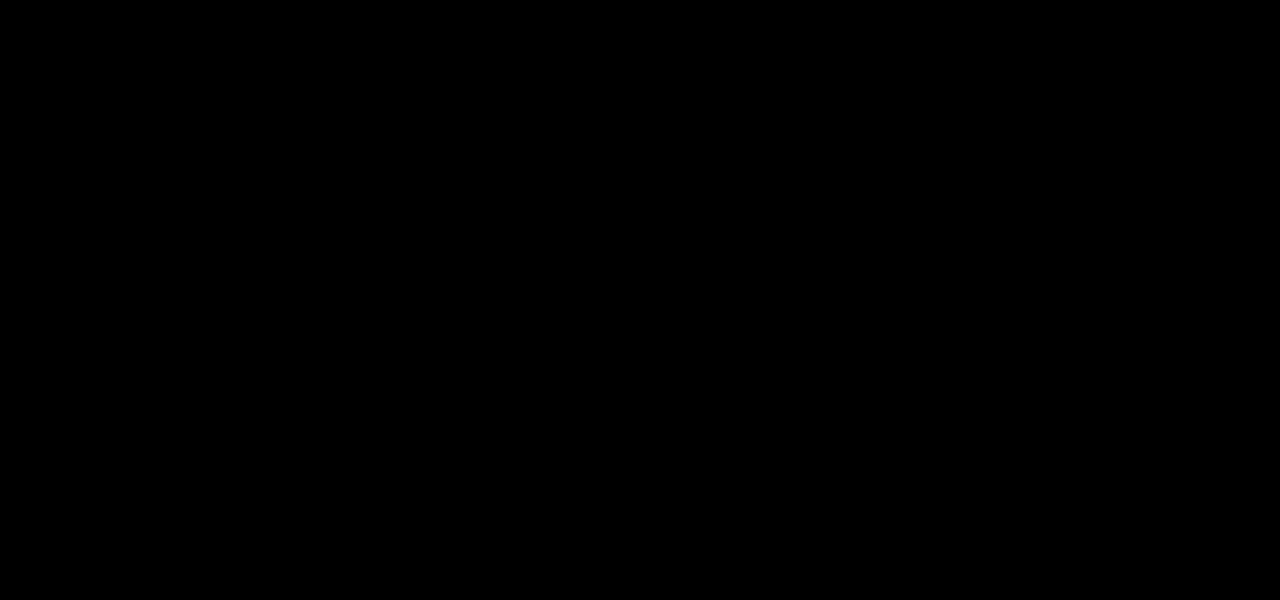
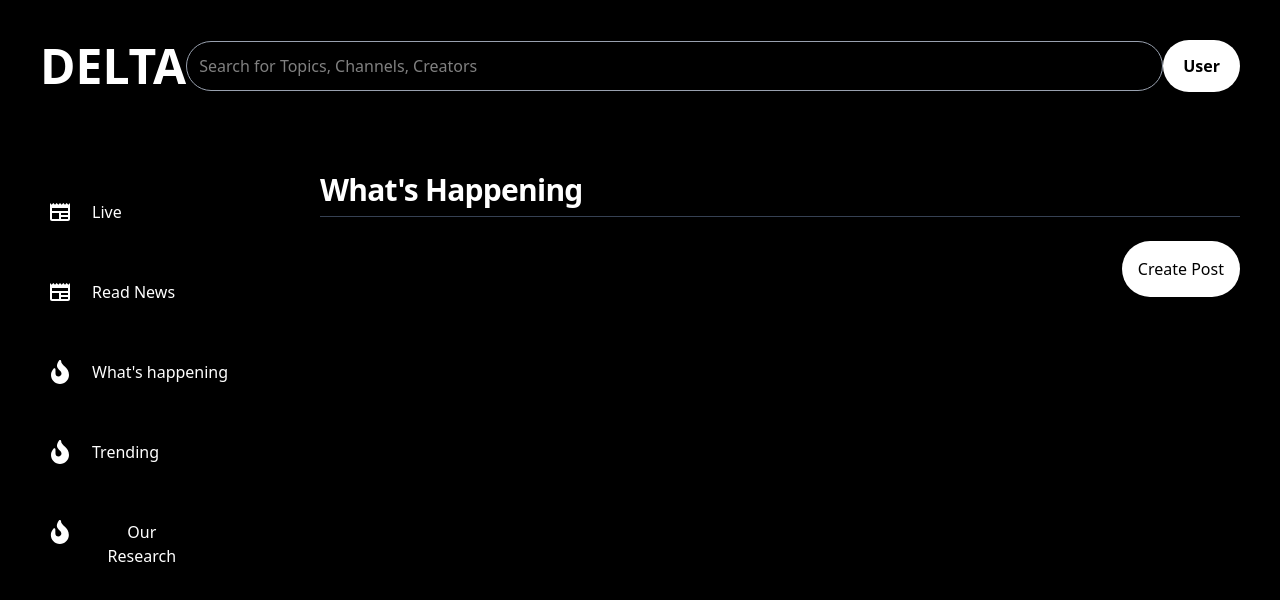
Before and after one commit to vipulgupta28/Delta, a React (Vite) app in the folder Frontend/: page /happeningspage in a window 1280 px wide. Before the commit this address had no page. Shown: the top 600 px of the page. Built offline with nearby package versions, Linux system fonts and the light colour scheme.

Commit message:
advancing

```diff
--- a/Frontend/index.html
+++ b/Frontend/index.html
@@ -2,7 +2,7 @@
 <html lang="en">
   <head>
     <meta charset="UTF-8" />
-    <link rel="icon" type="image/svg+xml" href="/vite.svg" />
+    <link rel="icon" type="image/svg+xml" href="./src/assets/logoD.png" />
     <meta name="viewport" content="width=device-width, initial-scale=1.0" />
     <title>Delta</title>
   </head>
--- a/Frontend/src/components/AllChannels.tsx
+++ b/Frontend/src/components/AllChannels.tsx
@@ -39,7 +39,9 @@ const Layout: React.FC = () => {
         </div>
 
         <div className="flex-1 mt-10 px-10 ml-10">
-          <h1 className="font-bold text-4xl mb-6">All Channels</h1>
+          <h1 className="text-3xl font-extrabold tracking-tight border-b border-gray-700 pb-2">
+              Users Channels
+            </h1>
 
           <div className="grid grid-cols-1 sm:grid-cols-2 md:grid-cols-3 lg:grid-cols-4 gap-6">
             {users.map((user, idx) => (
--- /dev/null
+++ b/Frontend/src/components/Happening.tsx
@@ -0,0 +1,149 @@
+import { useState } from "react";
+import Navbar from "./HomeComponents/Navbar";
+import Sidebar from "./HomeComponents/Sidebar";
+import { motion, AnimatePresence } from "framer-motion";
+
+const Happening: React.FC = () => {
+  const [isVisible, setisVisible] = useState(false);
+  const [headline, setHeadline] = useState("");
+  const [content, setContent] = useState("");
+  const [posts, setPosts] = useState<{ headline: string; content: string }[]>([]);
+
+  const createPost = () => {
+    setisVisible(true);
+  };
+
+  const Post = (e: React.FormEvent) => {
+    e.preventDefault(); // Prevent form from refreshing the page
+    if (!headline.trim() || !content.trim()) return;
+
+    setPosts([{ headline, content }, ...posts]); // Add new post to top
+    setHeadline("");
+    setContent("");
+    setisVisible(false);
+  };
+
+  return (
+    <div className="flex flex-col h-screen w-screen bg-black text-white font-sans">
+      <Navbar />
+
+      <div className="flex flex-1 overflow-hidden">
+        <div className="w-60 mt-10 flex-shrink-0">
+          <Sidebar />
+        </div>
+
+        <div className="flex-1 mt-10 px-10 ml-10 overflow-y-auto">
+          <div className="space-y-6">
+            <h1 className="text-3xl font-extrabold tracking-tight border-b border-gray-700 pb-2">
+              What's Happening
+            </h1>
+
+            <div className="flex justify-end">
+              <button
+                onClick={createPost}
+                className="flex bg-white p-4 text-black rounded-[50px] font-medium hover:cursor-pointer"
+              >
+                Create Post
+              </button>
+            </div>
+
+            {/* Show posts */}
+            {posts.map((post, index) => (
+              <div
+                key={index}
+                className="bg-neutral-800 p-4 rounded-xl border border-neutral-700 space-y-2"
+              >
+                <h3 className="text-lg font-semibold">{post.headline}</h3>
+                <p className="text-sm text-gray-300">{post.content}</p>
+              </div>
+            ))}
+
+            {/* Modal */}
+            <AnimatePresence>
+              {isVisible && (
+                <>
+                  {/* Background Blur */}
+                  <motion.div
+                    className="fixed inset-0 bg-black/30 backdrop-blur-sm z-40"
+                    initial={{ opacity: 0 }}
+                    animate={{ opacity: 1 }}
+                    exit={{ opacity: 0 }}
+                    onClick={() => setisVisible(false)}
+                  />
+
+                  {/* Modal Content */}
+                  <motion.div
+                    className="fixed top-2/3 left-1/2 z-50 transform -translate-x-1/2 -translate-y-1/2 w-full max-w-xl text-center"
+                    initial={{ opacity: 0, scale: 0.9, y: "-50%" }}
+                    animate={{ opacity: 1, scale: 1 }}
+                    exit={{ opacity: 0, scale: 0.9 }}
+                    transition={{ duration: 0.25 }}
+                  >
+                    <div className="bg-neutral-900 text-white p-6 rounded-2xl shadow-xl border border-neutral-700 text-center">
+                      <h2 className="text-xl font-semibold mb-4">
+                        Share News With the World
+                      </h2>
+                      <form className="space-y-0" onSubmit={Post}>
+                        <input
+                          type="text"
+                          value={headline}
+                          onChange={(e) => setHeadline(e.target.value)}
+                          placeholder="News headline"
+                          className="w-full bg-neutral-800 text-white placeholder-gray-400 px-4 py-4 border-b focus:outline-none focus:ring-1 focus:ring-white"
+                        />
+                        <textarea
+                          rows={5}
+                          value={content}
+                          onChange={(e) => setContent(e.target.value)}
+                          placeholder="What's the story?"
+                          className="w-full bg-neutral-800 text-white placeholder-gray-400 px-4 py-4 h-60 resize-none focus:outline-none focus:ring-1 focus:ring-white"
+                        />
+                        <div className="flex justify-between items-center">
+                          <div className="flex gap-3">
+                            {/* Icons */}
+                            <label className="cursor-pointer">
+                              <svg
+                                className="w-5 h-5"
+                                fill="none"
+                                stroke="currentColor"
+                                strokeWidth="2"
+                                viewBox="0 0 24 24"
+                              >
+                                <path d="M3 16l4-4a3 3 0 014 0l4 4M5 19h14a2 2 0 002-2V5a2 2 0 00-2-2H5a2 2 0 00-2 2v12a2 2 0 002 2z" />
+                              </svg>
+                              <input type="file" accept="image/*" className="hidden" />
+                            </label>
+                            <label className="cursor-pointer">
+                              <svg
+                                className="w-5 h-5"
+                                fill="none"
+                                stroke="currentColor"
+                                strokeWidth="2"
+                                viewBox="0 0 24 24"
+                              >
+                                <path d="M15 10l4.553-2.276A1 1 0 0121 8.618v6.764a1 1 0 01-1.447.894L15 14M5 6h10a2 2 0 012 2v8a2 2 0 01-2 2H5a2 2 0 01-2-2V8a2 2 0 012-2z" />
+                              </svg>
+                              <input type="file" accept="video/*" className="hidden" />
+                            </label>
+                          </div>
+                          <button
+                            type="submit"
+                            className="bg-white text-black px-6 py-2 rounded-full font-semibold hover:bg-neutral-200 transition"
+                          >
+                            Post
+                          </button>
+                        </div>
+                      </form>
+                    </div>
+                  </motion.div>
+                </>
+              )}
+            </AnimatePresence>
+          </div>
+        </div>
+      </div>
+    </div>
+  );
+};
+
+export default Happening;
--- a/Frontend/src/components/HomeComponents/Navbar.tsx
+++ b/Frontend/src/components/HomeComponents/Navbar.tsx
@@ -80,7 +80,7 @@ const Navbar: React.FC = () => {
                     <input
                         type="text"
                         placeholder="Search for Topics, Channels, Creators"
-                        className="border border-gray-400 rounded-[100px]  p-3 w-200"
+                        className="border border-gray-400 rounded-[100px]  p-3 w-250"
                     />
 
                     <button
--- a/Frontend/src/components/HomeComponents/Sidebar.tsx
+++ b/Frontend/src/components/HomeComponents/Sidebar.tsx
@@ -8,18 +8,29 @@ const Sidebar: React.FC = () => {
   const navigate = useNavigate();
   return (
     <>
-      <div className="  w-50  ml-5 text-white flex flex-col gap-10 p-5">
+      <div className="  w-50  ml-5 text-white flex flex-col gap-10 p-5 ">
         <button
         onClick={()=>navigate("/homepage")}
-         className="hover:hover:bg-[#2c2c2c]  hover:cursor-pointer w-40 animation duration-400 p-2 rounded flex gap-5 justify-left"><MdNewspaper fontSize={24}/>News</button>
+         className="hover:hover:bg-[#2c2c2c]  hover:cursor-pointer w-40 animation duration-400 p-2 rounded flex gap-5 justify-left"><MdNewspaper fontSize={24}/>Live</button>
 
         <button
-        onClick={()=>navigate("/allchannelspage")}
-         className="hover:hover:bg-[#2c2c2c]  hover:cursor-pointer w-40 animation duration-400 p-2 rounded flex gap-5 justify-left"><FaTv fontSize={24}/>Channels</button>
+        onClick={()=>navigate("/homepage")}
+         className="hover:hover:bg-[#2c2c2c]  hover:cursor-pointer w-40 animation duration-400 p-2 rounded flex gap-5 justify-left"><MdNewspaper fontSize={24}/>Read News</button>
+
+        <button
+        onClick={()=>navigate("/happeningspage")}
+        className="hover:hover:bg-[#2c2c2c]  hover:cursor-pointer w-50 animation duration-400 p-2 rounded flex gap-5 justify-left"><FaFire fontSize={24}/>What's happening</button>
+
+
+
 
         <button
         onClick={()=>navigate("/trendingpage")}
         className="hover:hover:bg-[#2c2c2c]  hover:cursor-pointer w-40 animation duration-400 p-2 rounded flex gap-5 justify-left"><FaFire fontSize={24}/>Trending</button>
+
+         <button
+        onClick={()=>navigate("/researchpage")}
+        className="hover:hover:bg-[#2c2c2c]  hover:cursor-pointer w-40 animation duration-400 p-2 rounded flex gap-5 justify-left"><FaFire fontSize={24}/>Our Research</button>
       </div>
     </>
   );
--- a/Frontend/src/components/HomeComponents/VideoSpace.tsx
+++ b/Frontend/src/components/HomeComponents/VideoSpace.tsx
@@ -60,7 +60,7 @@ const VideoSpace: React.FC = () => {
   };
 
   return (
-    <div className="relative flex flex-col items-center">
+    <div className="relative flex flex-col items-center pr-45">
 
 
       <style>{`
@@ -151,7 +151,7 @@ const VideoSpace: React.FC = () => {
           <video
             key={videos[currentIndex].file_url}
             src={videos[currentIndex].file_url}
-            className={`w-full h-100 rounded-lg cursor-pointer transition-all duration-500 ${getSlideAnimation()}`}
+            className={`w-full h-100 rounded-lg cursor-pointer transition-all border duration-500 ${getSlideAnimation()}`}
             controls
             autoPlay
           />
--- /dev/null
+++ b/Frontend/src/components/Research.tsx
@@ -0,0 +1,39 @@
+
+import Navbar from "./HomeComponents/Navbar";
+import Sidebar from "./HomeComponents/Sidebar";
+
+
+const Research: React.FC = () => {
+
+
+
+
+
+  return (
+    <div className="flex flex-col h-screen w-screen bg-black text-white font-sans">
+
+      <Navbar />
+
+
+      <div className="flex flex-1 overflow-hidden">
+
+        <div className="w-60 mt-10 flex-shrink-0">
+          <Sidebar />
+        </div>
+
+
+        <div className="flex-1 mt-10 px-10 ml-10 overflow-y-auto">
+
+          <div className=" space-y-6">
+            <h1 className="text-3xl font-extrabold tracking-tight border-b border-gray-700 pb-2">
+              Read Our Finest Researches
+            </h1>
+
+          </div>
+        </div>
+      </div>
+    </div>
+  );
+};
+
+export default Research;
--- /dev/null
+++ b/Frontend/src/pages/HappeningsPage.tsx
@@ -0,0 +1,11 @@
+import Happening from "../components/Happening";
+
+const HappeningsPage = () =>{
+    return(
+        <>
+        <Happening/>
+        </>
+    )
+}
+
+export default HappeningsPage
--- /dev/null
+++ b/Frontend/src/pages/ResearchPage.tsx
@@ -0,0 +1,11 @@
+import Research from "../components/Research";
+
+const ResearchPage = () =>{
+    return(
+        <>
+        <Research/>
+        </>
+    )
+}
+
+export default ResearchPage;
--- a/Frontend/src/routes/AppRoutes.tsx
+++ b/Frontend/src/routes/AppRoutes.tsx
@@ -8,6 +8,8 @@ import HomePage from "../pages/HomePage";
 import ChannelPage from "../pages/ChannelPage";
 import AllChannelsPage from "../pages/AllChannelsPage";
 import TrendingPage from "../pages/TrendingPage";
+import ResearchPage from "../pages/ResearchPage";
+import HappeningsPage from "../pages/HappeningsPage";
 
 const AppRoutes:React.FC = () =>{
     return(
@@ -21,6 +23,8 @@ const AppRoutes:React.FC = () =>{
             <Route path="channelpage" element={<ChannelPage/>}/>
             <Route path="allchannelspage" element={<AllChannelsPage/>}/>
             <Route path="trendingpage" element={<TrendingPage/>}/>
+            <Route path="researchpage" element={<ResearchPage/>}/>
+            <Route path="happeningspage" element={<HappeningsPage/>}/>
         </Routes>
         </>
     )
```
Also changed, not shown: Frontend/src/assets/logoD.png (added).
